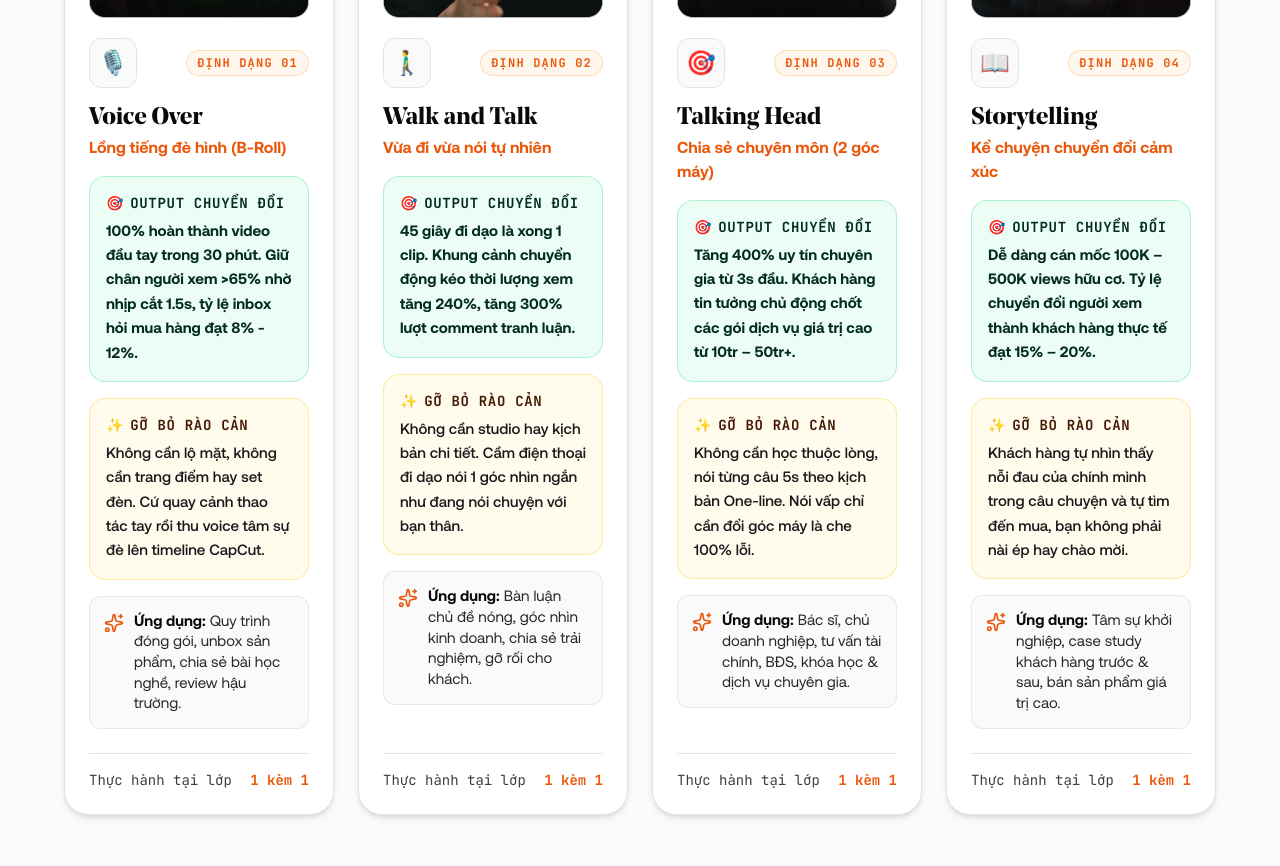
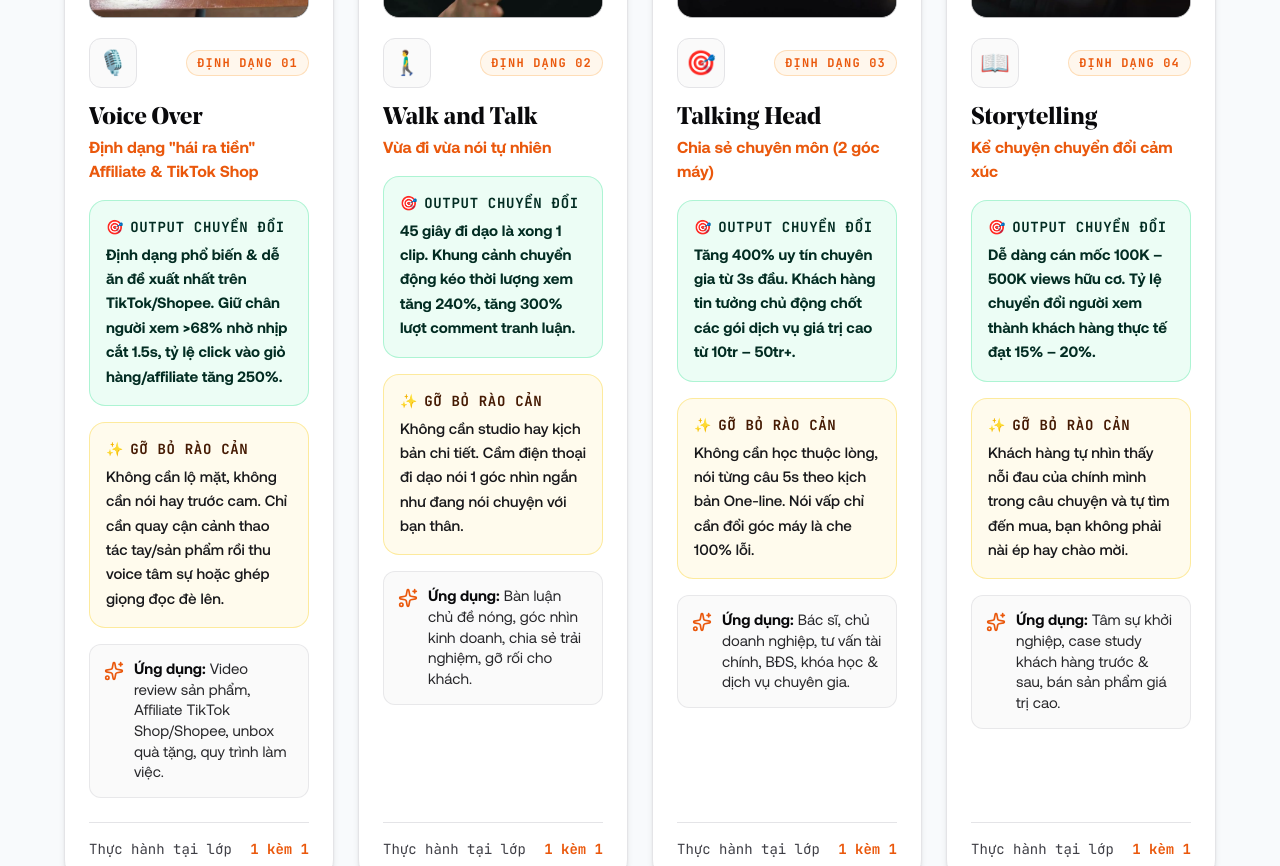
Before and after one commit to vietndj/30ngayviral.fedu.vn, a React (Vite) app: page / in a window 1280 px wide. Shown: the part 6660-7526 px from the top of the page. Built offline with nearby package versions, Linux system fonts and the light colour scheme; grey boxes are pictures that could not be loaded; a web font is replaced by a local one.

Commit message:
feat: cập nhật video Voice Over Affiliate TikTok Shorts tjetAj9A-Ps

```diff
--- a/src/content.ts
+++ b/src/content.ts
@@ -456,14 +456,14 @@ export const content: ContentData = {
         id: "format-1",
         icon: "🎙️",
         title: "Voice Over",
-        subtitle: "Lồng tiếng đè hình (B-Roll)",
+        subtitle: "Định dạng \"hái ra tiền\" Affiliate & TikTok Shop",
         videoUrl: "/assets/formats/voiceover.mp4",
         poster: "/assets/formats/voiceover_poster.jpg",
-        youtubeId: "ZQ1Qfpln29o",
-        youtubeUrl: "https://www.youtube.com/watch?v=ZQ1Qfpln29o",
-        output: "100% hoàn thành video đầu tay trong 30 phút. Giữ chân người xem >65% nhờ nhịp cắt 1.5s, tỷ lệ inbox hỏi mua hàng đạt 8% - 12%.",
-        relief: "Không cần lộ mặt, không cần trang điểm hay set đèn. Cứ quay cảnh thao tác tay rồi thu voice tâm sự đè lên timeline CapCut.",
-        application: "Quy trình đóng gói, unbox sản phẩm, chia sẻ bài học nghề, review hậu trường."
+        youtubeId: "tjetAj9A-Ps",
+        youtubeUrl: "https://youtube.com/shorts/tjetAj9A-Ps",
+        output: "Định dạng phổ biến & dễ ăn đề xuất nhất trên TikTok/Shopee. Giữ chân người xem >68% nhờ nhịp cắt 1.5s, tỷ lệ click vào giỏ hàng/affiliate tăng 250%.",
+        relief: "Không cần lộ mặt, không cần nói hay trước cam. Chỉ cần quay cận cảnh thao tác tay/sản phẩm rồi thu voice tâm sự hoặc ghép giọng đọc đè lên.",
+        application: "Video review sản phẩm, Affiliate TikTok Shop/Shopee, unbox quà tặng, quy trình làm việc."
       },
       {
         id: "format-2",
```
Also changed, not shown: public/assets/formats/voiceover_poster.jpg, 2 other files (tests, documents, lock files or other folders).
